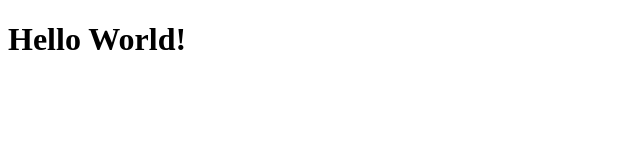
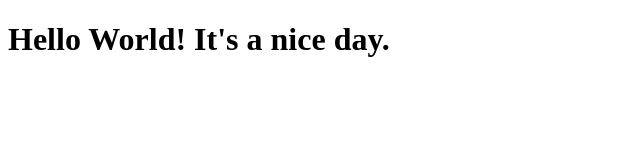
Before and after one commit to Scraft474/test, a plain HTML site: page site/index.html in a window 1280 px wide. Shown: the whole page, without its empty margins (0-640 px from the left). Drawn offline with Linux system fonts and the light colour scheme.

Commit message:
Small changes to site/index.html

```diff
--- a/site/index.html
+++ b/site/index.html
@@ -4,6 +4,6 @@
 	<title>Hello World!</title>
 </head>
 <body>
-<h1>Hello World!</h1>
+<h1>Hello World! It's a nice day.</h1>
 </body>
 </html>
```
